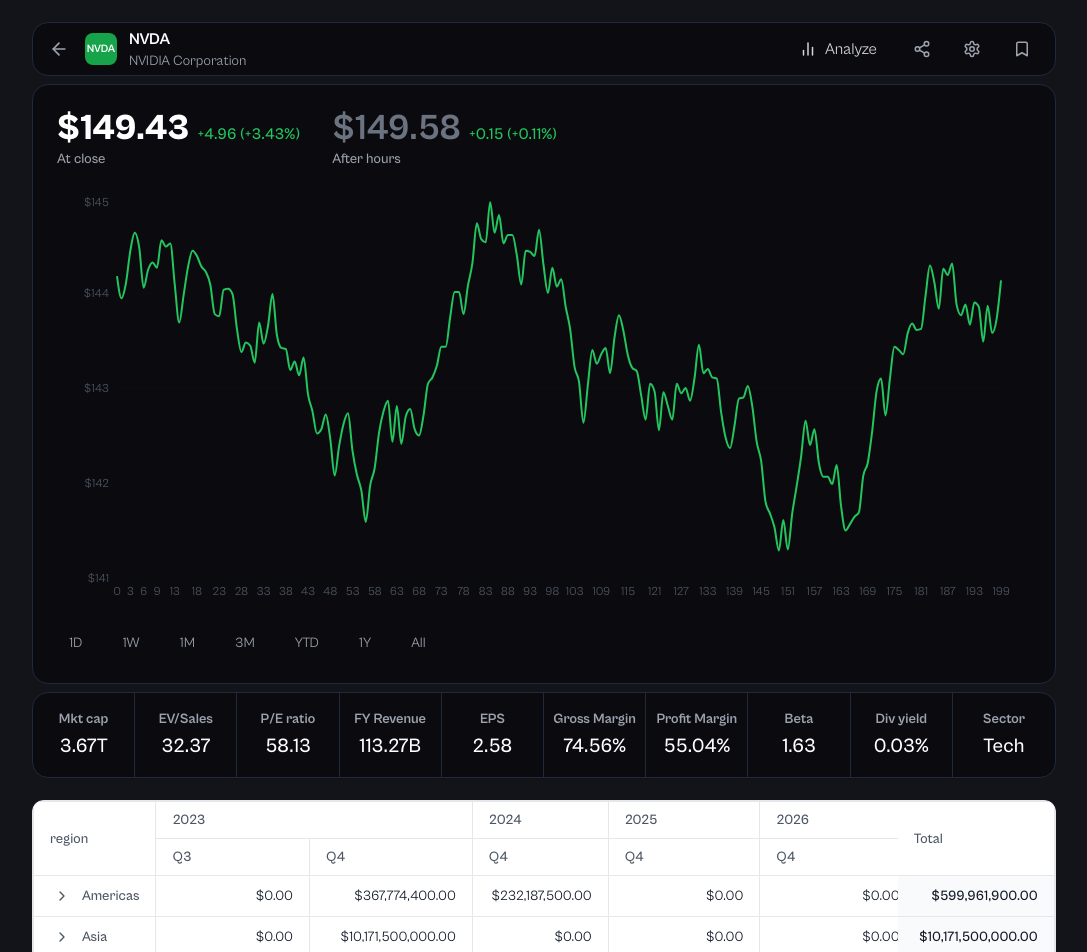
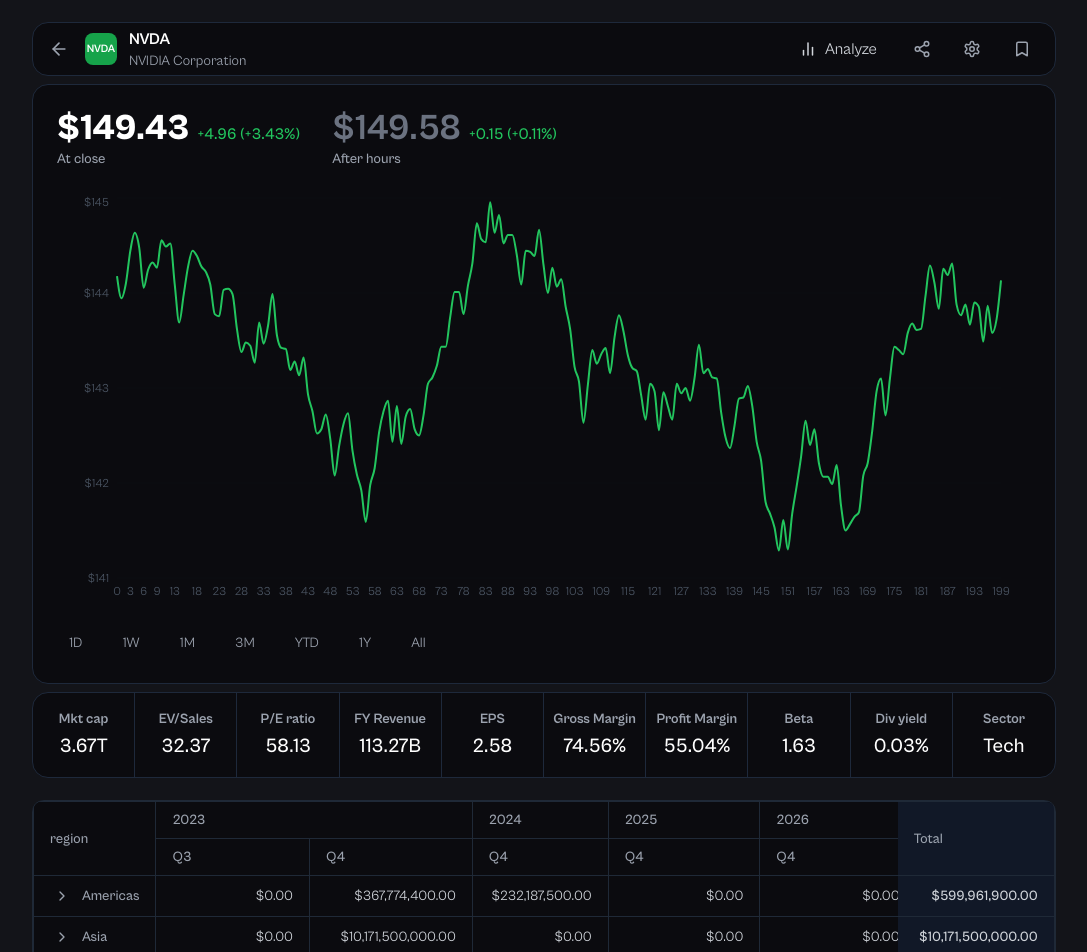
Before and after one commit to thatjimmi/trade-blotter, a Next.js app: page / in a window 1280 px wide. Shown: the top 952 px of the page, without its empty margins (96-1183 px from the left). Built offline with nearby package versions, Linux system fonts and the light colour scheme.

Commit message:
Update page.tsx

```diff
--- a/app/page.tsx
+++ b/app/page.tsx
@@ -238,7 +238,7 @@
               ],
               filters: {},
             }}
-            theme={whiteTheme}
+            // theme={whiteTheme}
             configureable={false}
           />
         </div>
```
